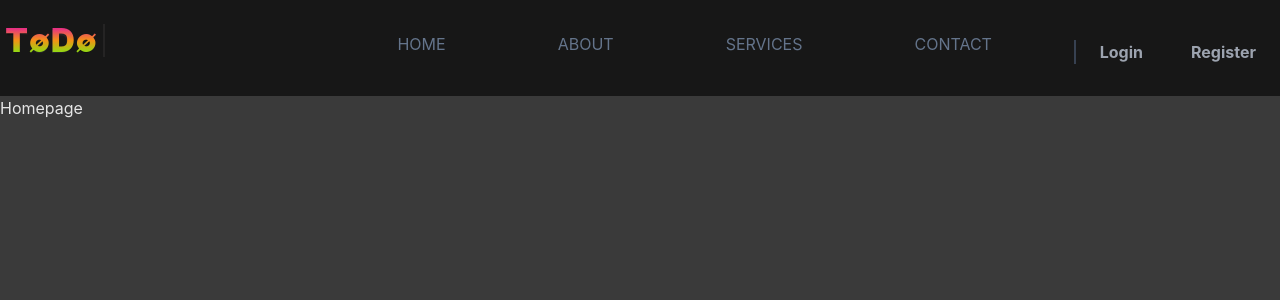
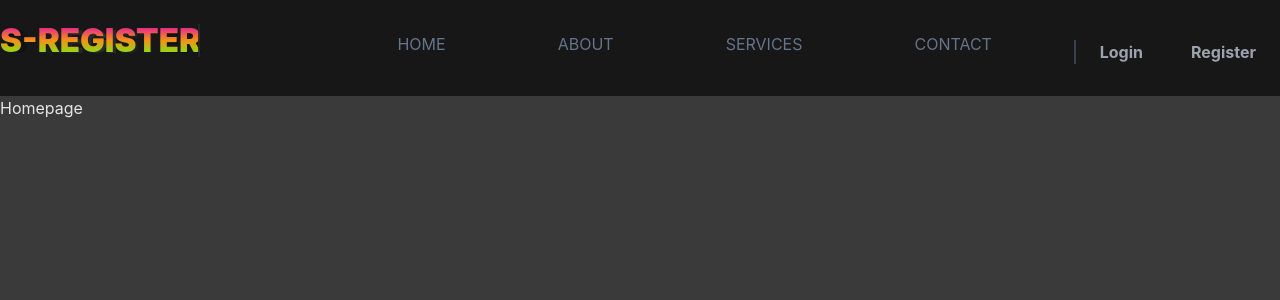
Before and after one commit to TexasCollegeBscCSIT/react-app-csit, a React (Vite) app: page / in a window 1280 px wide. Shown: the top 300 px of the page. Built offline with nearby package versions, Linux system fonts and the light colour scheme.

Commit message:
Modify logo design for student registration app

```diff
--- a/src/components/css/logo.css
+++ b/src/components/css/logo.css
@@ -10,7 +10,7 @@
     30%,
     70%,
     90% {
-        width: 105px;
+        width: 200px;
     }
 }
 
@@ -30,7 +30,7 @@
     content: attr(data-text);
     position: absolute;
     color: #3f6845;
-    width: 105px;
+    width: 200px;
     overflow: hidden;
     white-space: nowrap;
     font-size: 33px;
--- a/src/components/logo/Logo.tsx
+++ b/src/components/logo/Logo.tsx
@@ -1,13 +1,16 @@
-import './../css/logo.css'
+import "./../css/logo.css";
 
 export default function Logo() {
   return (
-    <div  className="max-w-64 absolute">
-        <div id="logo" className='grid grid-flow-row content-start'>
-        <h2 data-text="T&#8709;d&#8709;" className="uppercase animate-text bg-gradient-to-r from-black/60 via-white/10 to-black bg-clip-text text-transparent text-5xl font-black text-center">
-        &nbsp;T&#8709;d&#8709;<span className='text-5xl'></span>&nbsp;
+    <div className="max-w-64 absolute">
+      <div id="logo" className="grid grid-flow-row content-start">
+        <h2
+          data-text="S-Register"
+          className="uppercase animate-text bg-gradient-to-r from-black/60 via-white/10 to-black bg-clip-text text-transparent text-5xl font-black text-center"
+        >
+          &nbsp;S-Register<span className="text-5xl"></span>&nbsp;
         </h2>
-        </div>
+      </div>
     </div>
-  )
+  );
 }
```
